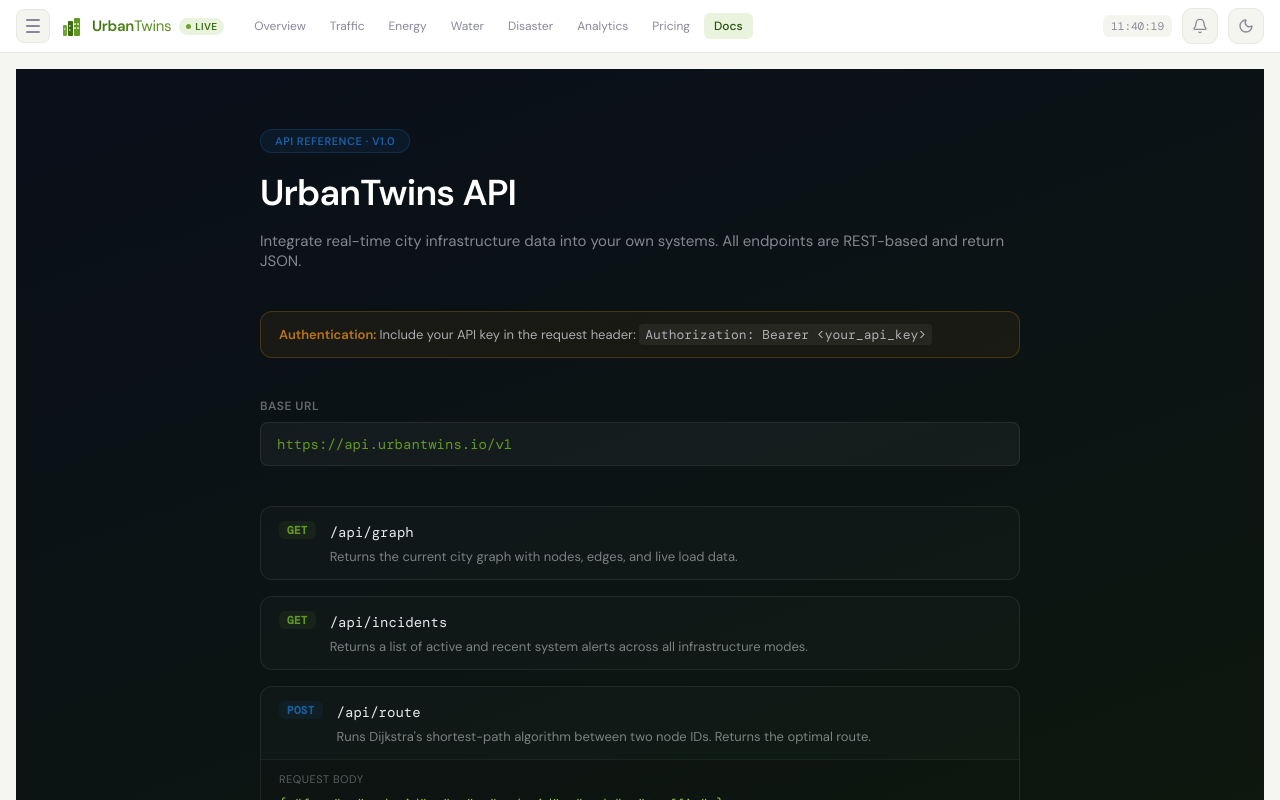
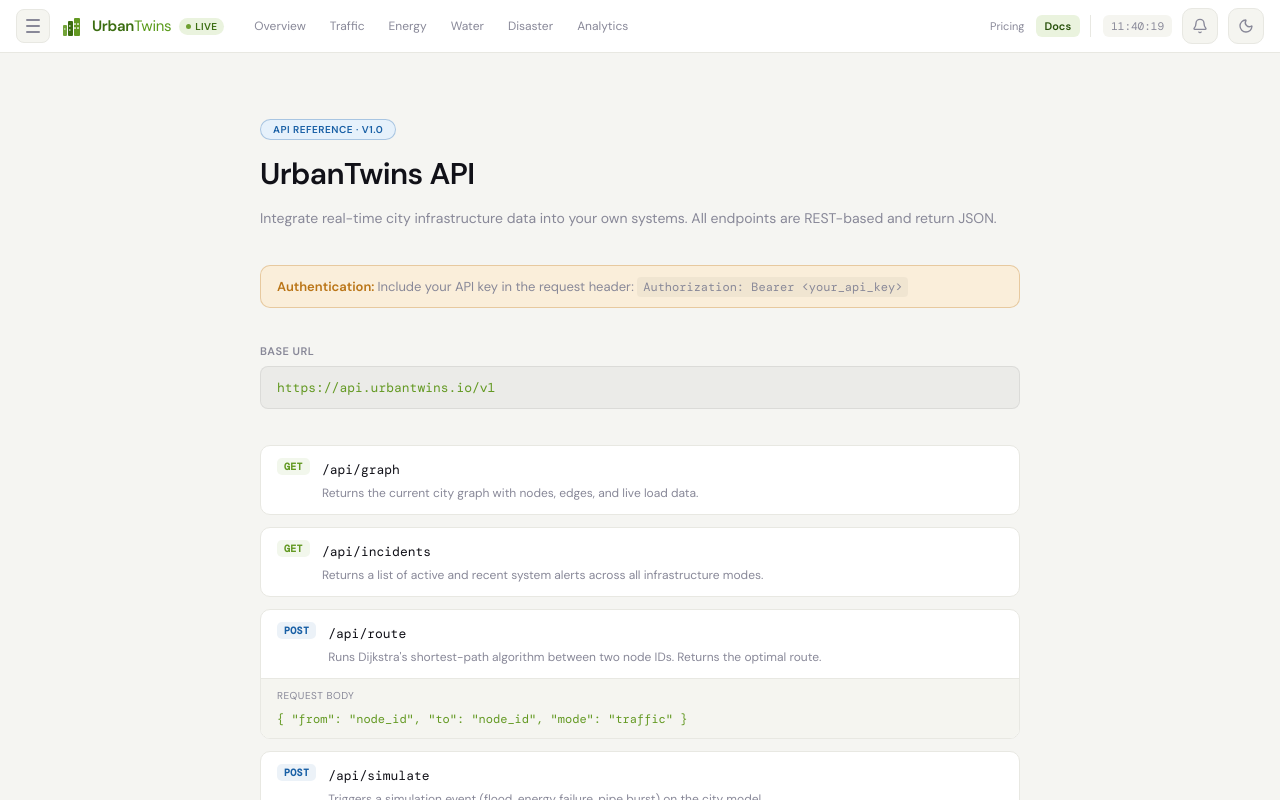
Before and after one commit to harshith-murali/urban-digital-twins-track3, a Next.js app: page /docs in a window 1280 px wide. Shown: the top 800 px of the page. Built offline with nearby package versions, Linux system fonts and the light colour scheme.

Commit message:
added pricing and docs

```diff
--- a/src/app/docs/page.jsx
+++ b/src/app/docs/page.jsx
@@ -1,4 +1,6 @@
 "use client";
+import { useContext } from "react";
+import { SharedStateContext } from "@/app/context/SharedStateContext";
 
 const ENDPOINTS = [
   {
@@ -36,86 +38,106 @@ const ENDPOINTS = [
 ];
 
 export default function DocsPage() {
+  const ctx = useContext(SharedStateContext);
+  const theme = ctx?.theme ?? { card: "#fff", bdr: "#e5e7eb", inputBg: "#f8f9fa", sub: "#6b7280", txt: "#111827", fontBody: "DM Sans, sans-serif", fontMono: "DM Mono, monospace", dark: false, bg: "#f5f6fa" };
+  const { card, bdr, inputBg, sub, txt, fontBody, fontMono, dark, bg } = theme;
+
+  const codeBg = dark ? "rgba(255,255,255,0.04)" : "rgba(0,0,0,0.04)";
+  const codeBorder = dark ? "rgba(255,255,255,0.07)" : "rgba(0,0,0,0.07)";
+
   return (
-    <div style={{
-      minHeight: "100vh", padding: "60px 40px",
-      background: "linear-gradient(160deg, #0a0f1a 0%, #0d1a0a 100%)",
-      fontFamily: "'DM Sans', sans-serif",
-    }}>
-      {/* Header */}
+    <div style={{ minHeight: "100%", padding: "48px 40px", background: bg, fontFamily: fontBody }}>
       <div style={{ maxWidth: 760, margin: "0 auto" }}>
+        {/* Header */}
         <div style={{
-          display: "inline-block", padding: "4px 14px", borderRadius: 20,
-          background: "rgba(24,95,165,0.12)", border: "0.5px solid rgba(24,95,165,0.3)",
-          fontSize: 11, fontWeight: 700, color: "#185FA5", letterSpacing: "0.5px",
-          marginBottom: 16, textTransform: "uppercase",
+          display: "inline-block", padding: "3px 12px", borderRadius: 20,
+          background: dark ? "rgba(24,95,165,0.12)" : "#E6F1FB",
+          border: "0.5px solid rgba(24,95,165,0.3)",
+          fontSize: 10, fontWeight: 700, color: "#185FA5", letterSpacing: "0.5px",
+          marginBottom: 14, textTransform: "uppercase",
         }}>
           API Reference · v1.0
         </div>
-        <h1 style={{ fontSize: 36, fontWeight: 800, color: "#fff", margin: "0 0 12px", letterSpacing: "-0.8px" }}>
+        <h1 style={{ fontSize: 30, fontWeight: 800, color: txt, margin: "0 0 10px", letterSpacing: "-0.6px" }}>
           UrbanTwins API
         </h1>
-        <p style={{ fontSize: 15, color: "rgba(232,234,240,0.55)", marginBottom: 40 }}>
+        <p style={{ fontSize: 14, color: sub, marginBottom: 36, lineHeight: 1.6 }}>
           Integrate real-time city infrastructure data into your own systems. All endpoints are REST-based and return JSON.
         </p>
 
         {/* Auth note */}
         <div style={{
-          background: "rgba(186,117,23,0.08)", border: "0.5px solid rgba(186,117,23,0.3)",
-          borderRadius: 12, padding: "14px 18px", marginBottom: 40,
-          fontSize: 13, color: "rgba(232,234,240,0.7)",
+          background: dark ? "rgba(186,117,23,0.08)" : "#FAEEDA",
+          border: "0.5px solid rgba(186,117,23,0.3)",
+          borderRadius: 10, padding: "12px 16px", marginBottom: 36,
+          fontSize: 13, color: sub,
         }}>
           <span style={{ fontWeight: 700, color: "#BA7517" }}>Authentication: </span>
-          Include your API key in the request header: <code style={{ background: "rgba(255,255,255,0.06)", padding: "2px 6px", borderRadius: 4, fontFamily: "DM Mono, monospace" }}>Authorization: Bearer &lt;your_api_key&gt;</code>
+          Include your API key in the request header:{" "}
+          <code style={{ background: codeBg, padding: "2px 6px", borderRadius: 4, fontFamily: fontMono, fontSize: 12 }}>
+            Authorization: Bearer &lt;your_api_key&gt;
+          </code>
         </div>
 
         {/* Base URL */}
-        <div style={{ marginBottom: 40 }}>
-          <div style={{ fontSize: 12, fontWeight: 600, color: "rgba(232,234,240,0.4)", textTransform: "uppercase", letterSpacing: "0.5px", marginBottom: 8 }}>Base URL</div>
+        <div style={{ marginBottom: 36 }}>
+          <div style={{ fontSize: 11, fontWeight: 600, color: sub, textTransform: "uppercase", letterSpacing: "0.5px", marginBottom: 8 }}>
+            Base URL
+          </div>
           <code style={{
-            display: "block", background: "rgba(255,255,255,0.04)", border: "0.5px solid rgba(255,255,255,0.08)",
-            borderRadius: 8, padding: "12px 16px", fontSize: 14, color: "#639922",
-            fontFamily: "DM Mono, monospace",
+            display: "block", background: codeBg,
+            border: `0.5px solid ${codeBorder}`,
+            borderRadius: 8, padding: "12px 16px", fontSize: 13, color: "#639922",
+            fontFamily: fontMono,
           }}>
             https://api.urbantwins.io/v1
           </code>
         </div>
 
         {/* Endpoints */}
-        <div style={{ display: "flex", flexDirection: "column", gap: 16 }}>
+        <div style={{ display: "flex", flexDirection: "column", gap: 12 }}>
           {ENDPOINTS.map((ep) => (
             <div
               key={ep.path}
               style={{
-                background: "rgba(255,255,255,0.02)", border: "0.5px solid rgba(255,255,255,0.07)",
-                borderRadius: 12, overflow: "hidden",
+                background: card,
+                border: `0.5px solid ${bdr}`,
+                borderRadius: 10, overflow: "hidden",
               }}
             >
-              <div style={{ padding: "14px 18px", display: "flex", alignItems: "flex-start", gap: 14, borderBottom: ep.body ? "0.5px solid rgba(255,255,255,0.05)" : "none" }}>
+              <div style={{
+                padding: "12px 16px", display: "flex", alignItems: "flex-start", gap: 12,
+                borderBottom: ep.body ? `0.5px solid ${bdr}` : "none",
+              }}>
                 <span style={{
-                  flexShrink: 0, padding: "2px 8px", borderRadius: 6, fontSize: 11, fontWeight: 700,
-                  background: `${ep.color}18`, color: ep.color, fontFamily: "DM Mono, monospace",
-                  letterSpacing: "0.3px",
+                  flexShrink: 0, padding: "2px 7px", borderRadius: 5, fontSize: 10, fontWeight: 700,
+                  background: dark ? `${ep.color}20` : `${ep.color}15`,
+                  color: ep.color, fontFamily: fontMono, letterSpacing: "0.3px",
                 }}>
                   {ep.method}
                 </span>
                 <div>
-                  <code style={{ fontSize: 14, color: "#e8eaf0", fontFamily: "DM Mono, monospace" }}>{ep.path}</code>
-                  <p style={{ margin: "6px 0 0", fontSize: 13, color: "rgba(232,234,240,0.5)" }}>{ep.description}</p>
+                  <code style={{ fontSize: 13, color: txt, fontFamily: fontMono }}>{ep.path}</code>
+                  <p style={{ margin: "5px 0 0", fontSize: 12, color: sub, lineHeight: 1.5 }}>{ep.description}</p>
                 </div>
               </div>
               {ep.body && (
-                <div style={{ padding: "12px 18px", background: "rgba(0,0,0,0.2)" }}>
-                  <div style={{ fontSize: 11, color: "rgba(232,234,240,0.35)", marginBottom: 6, textTransform: "uppercase", letterSpacing: "0.5px" }}>Request Body</div>
-                  <code style={{ fontSize: 13, color: "#97C459", fontFamily: "DM Mono, monospace" }}>{ep.body}</code>
+                <div style={{ padding: "10px 16px", background: inputBg }}>
+                  <div style={{ fontSize: 10, color: sub, marginBottom: 5, textTransform: "uppercase", letterSpacing: "0.5px" }}>
+                    Request Body
+                  </div>
+                  <code style={{ fontSize: 12, color: "#639922", fontFamily: fontMono }}>{ep.body}</code>
                 </div>
               )}
             </div>
           ))}
         </div>
 
-        <p style={{ marginTop: 48, fontSize: 13, color: "rgba(232,234,240,0.3)", textAlign: "center" }}>
-          Need help? Contact <a href="mailto:api@urbantwins.io" style={{ color: "#639922", textDecoration: "none" }}>api@urbantwins.io</a>
+        <p style={{ marginTop: 44, fontSize: 12, color: sub, textAlign: "center" }}>
+          Need help? Contact{" "}
+          <a href="mailto:api@urbantwins.io" style={{ color: "#639922", textDecoration: "none" }}>
+            api@urbantwins.io
+          </a>
         </p>
       </div>
     </div>
--- a/src/components/Navbar.jsx
+++ b/src/components/Navbar.jsx
@@ -79,14 +79,10 @@ export default function Navbar({
         </svg>
         <span style={{
           fontSize: 15, fontWeight: 700, fontFamily: fontBody,
-          background: theme.dark
-            ? "linear-gradient(135deg, #97C459 0%, #639922 100%)"
-            : "linear-gradient(135deg, #3B6D11 0%, #639922 100%)",
-          WebkitBackgroundClip: "text",
-          WebkitTextFillColor: "transparent",
+          color: theme.dark ? "#97C459" : "#3B6D11",
           letterSpacing: "-0.3px",
         }}>
-          Urban<span style={{ fontWeight: 400 }}>Twins</span>
+          Urban<span style={{ fontWeight: 400, color: theme.dark ? "#639922" : "#5a9b1a" }}>Twins</span>
         </span>
         <div
           style={{
@@ -107,9 +103,9 @@ export default function Navbar({
         </div>
       </div>
 
-      {/* Page tabs */}
+      {/* Page tabs — exclude pricing/docs (shown on right) */}
       <div style={{ display: "flex", alignItems: "center", gap: 4, marginLeft: 8 }}>
-        {PAGES.map((p) => (
+        {PAGES.filter((p) => p !== "pricing" && p !== "docs").map((p) => (
           <button
             key={p}
             onClick={() => handlePageClick(p)}
@@ -129,6 +125,26 @@ export default function Navbar({
 
       {/* Right controls */}
       <div style={{ marginLeft: "auto", display: "flex", alignItems: "center", gap: 10 }}>
+        {/* Pricing & Docs links */}
+        <div style={{ display: "flex", alignItems: "center", gap: 2, borderRight: `0.5px solid ${bdr}`, paddingRight: 10, marginRight: 2 }}>
+          {["pricing", "docs"].map((p) => (
+            <button
+              key={p}
+              onClick={() => handlePageClick(p)}
+              style={{
+                fontSize: 11, padding: "4px 9px", borderRadius: 6, border: "none",
+                background: page === p ? (theme.dark ? "rgba(59,109,17,0.15)" : "#EAF3DE") : "none",
+                color: page === p ? (theme.dark ? "#97C459" : "#27500A") : sub,
+                fontWeight: page === p ? 600 : 400,
+                cursor: "pointer", fontFamily: fontBody,
+                transition: "all .12s", textTransform: "capitalize",
+              }}
+            >
+              {p}
+            </button>
+          ))}
+        </div>
+
         {/* Clock */}
         <span
           style={{
```
Also changed, not shown: src/app/pricing/page.jsx (+54 -43 lines), src/components/MapView.jsx (+13 -38 lines).
